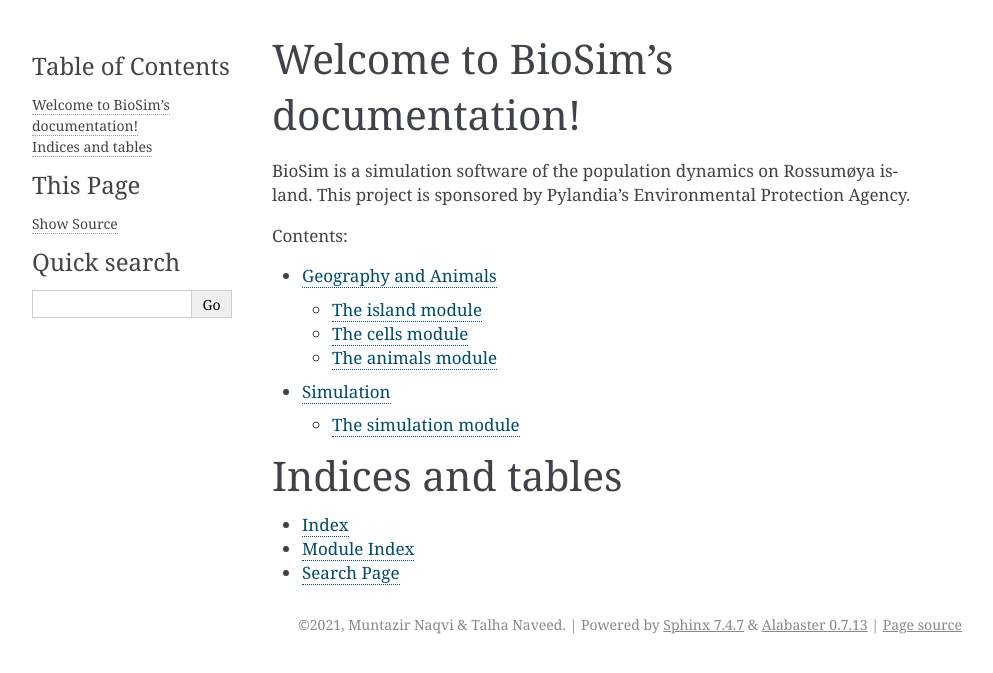
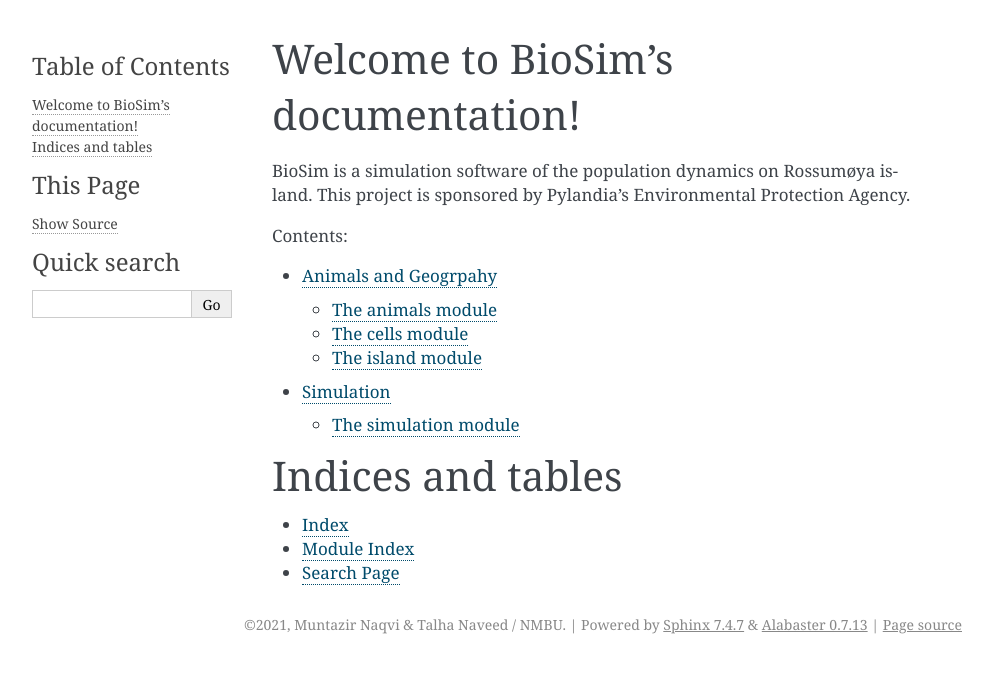
Before and after one commit to talha-naveed97/BioSim, a Sphinx documentation site: the page built from docs/index.rst, in a window 1280 px wide. Shown: the top 673 px of the page, without its empty margins (148-1141 px from the left). Built offline with Sphinx 7.4.7, drawn with Linux system fonts in a browser that asks for light colours.

Commit message:
documentation

```diff
--- a/docs/conf.py
+++ b/docs/conf.py
@@ -18,7 +18,7 @@ autoclass_content = 'both'
 # -- Project information -----------------------------------------------------
 
 project = 'BioSim'
-copyright = '2021, Muntazir Naqvi & Talha Naveed'
+copyright = '2021, Muntazir Naqvi & Talha Naveed / NMBU'
 author = 'Muntazir Naqvi & Talha Naveed'
 
 
--- a/docs/geography_and_animals.rst
+++ b/docs/geography_and_animals.rst
@@ -1,9 +1,9 @@
-Geography and Animals
+Animals and Geogrpahy
 =====================
 
-The island module
+The animals module
 ------------------
-.. automodule:: biosim.island
+.. automodule:: biosim.animals
    :members:
 
 The cells module
```
Also changed, not shown: other parts of docs/geography_and_animals.rst (+2 -2 lines).
